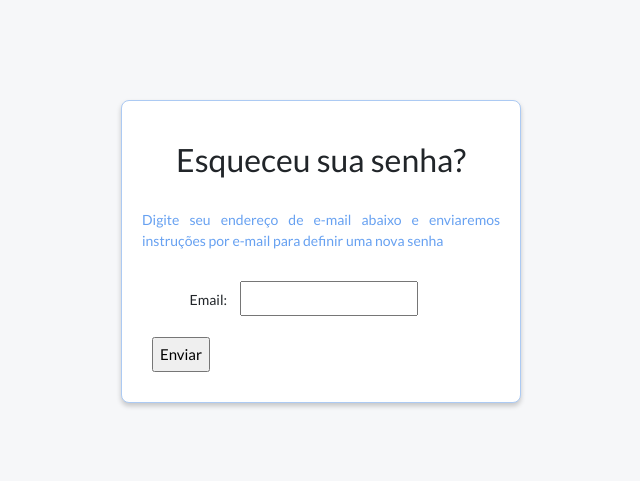
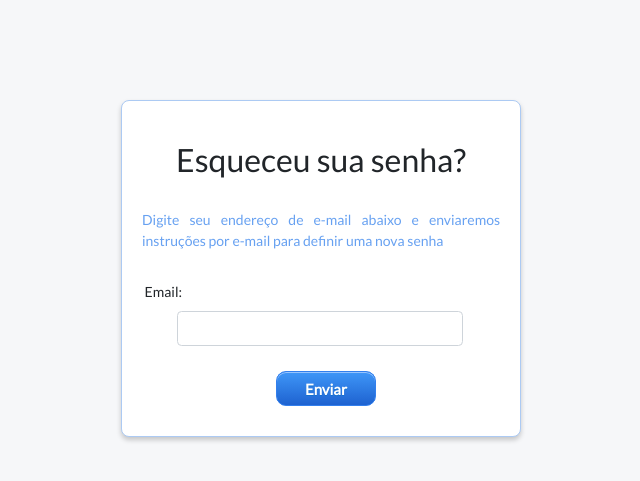
Before and after one commit to carlavieira/iTexas_v4, a Django app: a page that uses templates/registration/password_reset_form.html in a window 1280 px wide. Shown: the top 481 px of the page, without its empty margins (319-959 px from the left). Run offline with Django 3.2, Linux system fonts and the light colour scheme; some libraries are stand-ins or nearby versions.

Commit message:
Esqueci minha senha estilizado

```diff
--- a/static/css/style.css
+++ b/static/css/style.css
@@ -187,6 +187,43 @@ input::-webkit-inner-spin-button {
     margin-bottom: 30px;
 }
 
+.login-panel .forgot-pass-area .forgot-form {
+    display: flex;
+    flex-direction: column;
+}
+
+.login-panel .forgot-pass-area input[type=email] {
+    display: block;
+    width: 80%;
+    margin-left: 35px;
+    height: 35px;
+    padding: .375rem .75rem;
+    font-size: 1rem;
+    font-weight: 400;
+    line-height: 1.5;
+    color: #495057;
+    background-color: #fff;
+    background-clip: padding-box;
+    border: 1px solid #ced4da;
+    border-radius: .25rem;
+    transition: border-color .15s ease-in-out,box-shadow .15s ease-in-out;
+}
+
+.login-panel .forgot-pass-area label {
+    width: 40px;
+}
+
+.login-panel .forgot-pass-area .login-button {
+    margin-top: 25px;
+    width: 100px;
+    align-self: center;
+}
+
+@media (min-width: 280px) and (max-width: 480px) {
+    .forgot-pass-area {
+        padding: 20px;
+    }
+}
 
 .myButton:active {
 	position:relative;
--- a/templates/base.html
+++ b/templates/base.html
@@ -94,7 +94,7 @@
                     {% csrf_token %}
                     <div class="form-group">
                         <label for="podio_code">ID:</label>
-                        <input class="input-podio_code form-control" type="text" name="podio_code" placeholder="podio_code">
+                        <input class="input-podio_code form-control" type="text" name="podio_code" placeholder="Podio ID">
                     </div>
                     <div class="form-group">
                         <label for="password">Password:</label>
--- a/templates/registration/password_reset_form.html
+++ b/templates/registration/password_reset_form.html
@@ -20,10 +20,10 @@
             <h2 class="title">Esqueceu sua senha?</h2>
             <p class="forgot-description">Digite seu endereço de e-mail abaixo e enviaremos instruções por e-mail para definir uma nova senha</p>
 
-            <form method="POST">
+            <form class="forgot-form" method="POST">
                 {% csrf_token %}
-                {{ form.as_p }}
-                <input type="submit" class="button" name="login-button" value="Enviar">
+                {{ form }}
+                <input type="submit" class="login-button" name="login-button" value="Enviar">
             </form>
         </div>
     </div>
--- a/templates/user_login.html
+++ b/templates/user_login.html
@@ -23,7 +23,7 @@
                     {% csrf_token %}
                     <div class="form-group">
                         <label for="podio_code">ID:</label>
-                        <input class="input-podio_code form-control" type="text" name="podio_code" placeholder="Podio ID    ">
+                        <input class="input-podio_code form-control" type="text" name="podio_code" placeholder="Podio ID">
                     </div>
                     <div class="form-group">
                         <label for="password">Password:</label>
```
